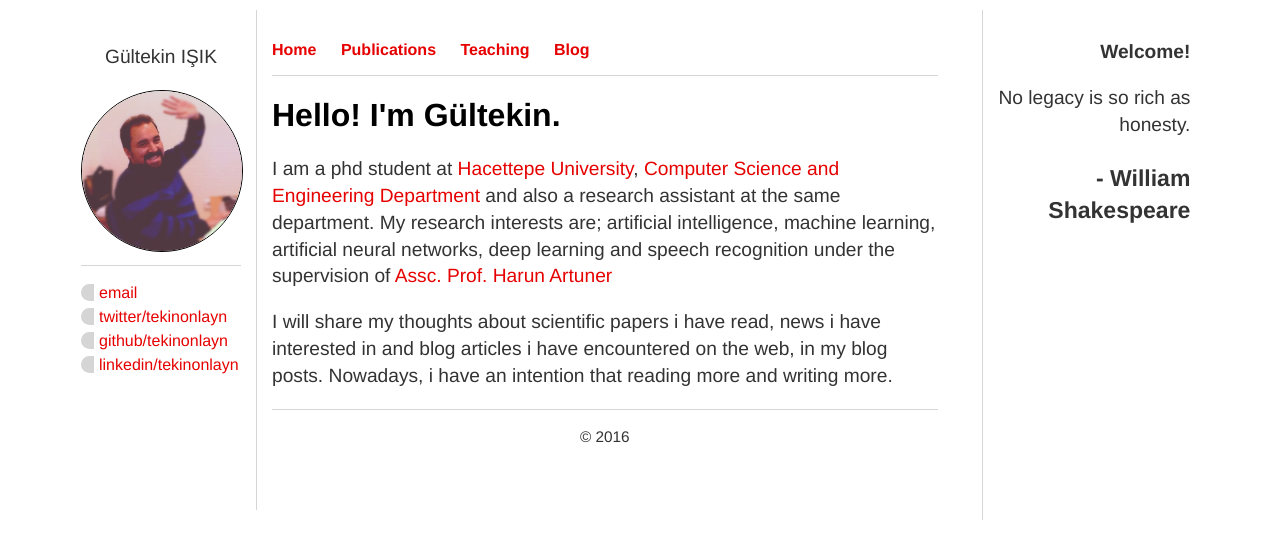
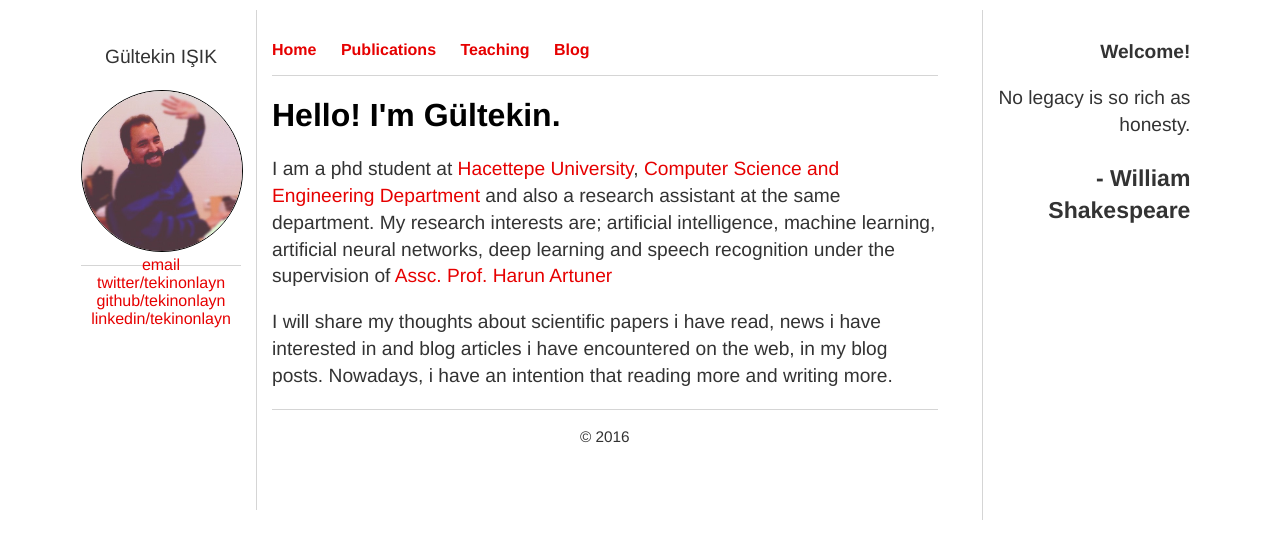
Before and after one commit to tekinonlayn/gi.github.io, a Jekyll site: the page built from index.html, in a window 1280 px wide. Shown: the top 559 px of the page. Built offline with Jekyll 4.4.1, drawn with Linux system fonts in a browser that asks for light colours.

Commit message:
Update varsay.html

```diff
--- a/_layouts/varsay.html
+++ b/_layouts/varsay.html
@@ -14,8 +14,8 @@
 				<p>Gültekin IŞIK</p>
 				<img src="/img/prof.png" width="160px" height="160px">
 
-			</div>
-			<div id="bilgi">
+			<!--</div>
+			<div id="bilgi">-->
 				<a href="mailto:gultekin@cs.hacettepe.edu.tr">email</a>
 				<a href="http://twitter.com/tekinonlayn">twitter/tekinonlayn</a>
 				<a href="http://github.com/tekinonlayn">github/tekinonlayn</a>
```
